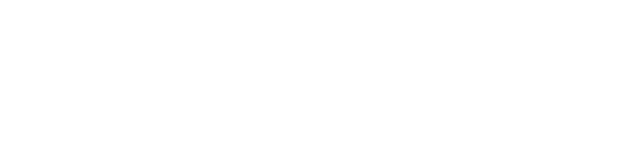
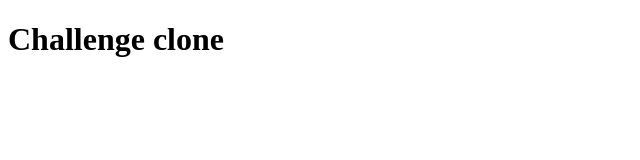
Before and after one commit to NEL45/my-super-website, a plain HTML site: page index.html in a window 1280 px wide. Shown: the whole page, without its empty margins (0-640 px from the left). Drawn offline with Linux system fonts and the light colour scheme.

Commit message:
Update index.html
Add h1 and title

```diff
--- a/index.html
+++ b/index.html
@@ -3,9 +3,9 @@
 <html>
   <head>
     <meta charset="UTF-8">
-    <title>title</title>
+    <title>The Clone War</title>
   </head>
   <body>
-
+  <h1>Challenge clone<h1/>
   </body>
 </html>
```
